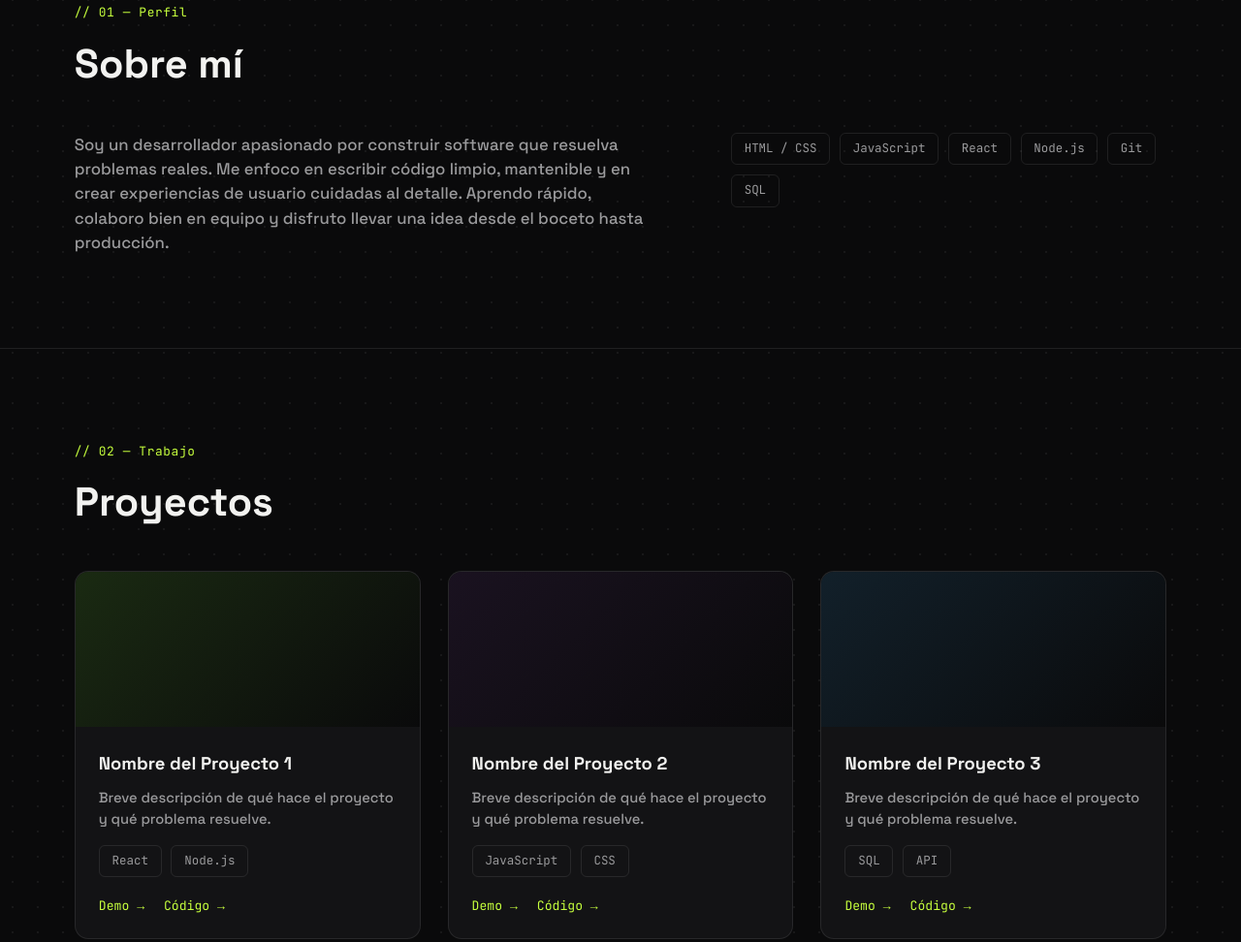
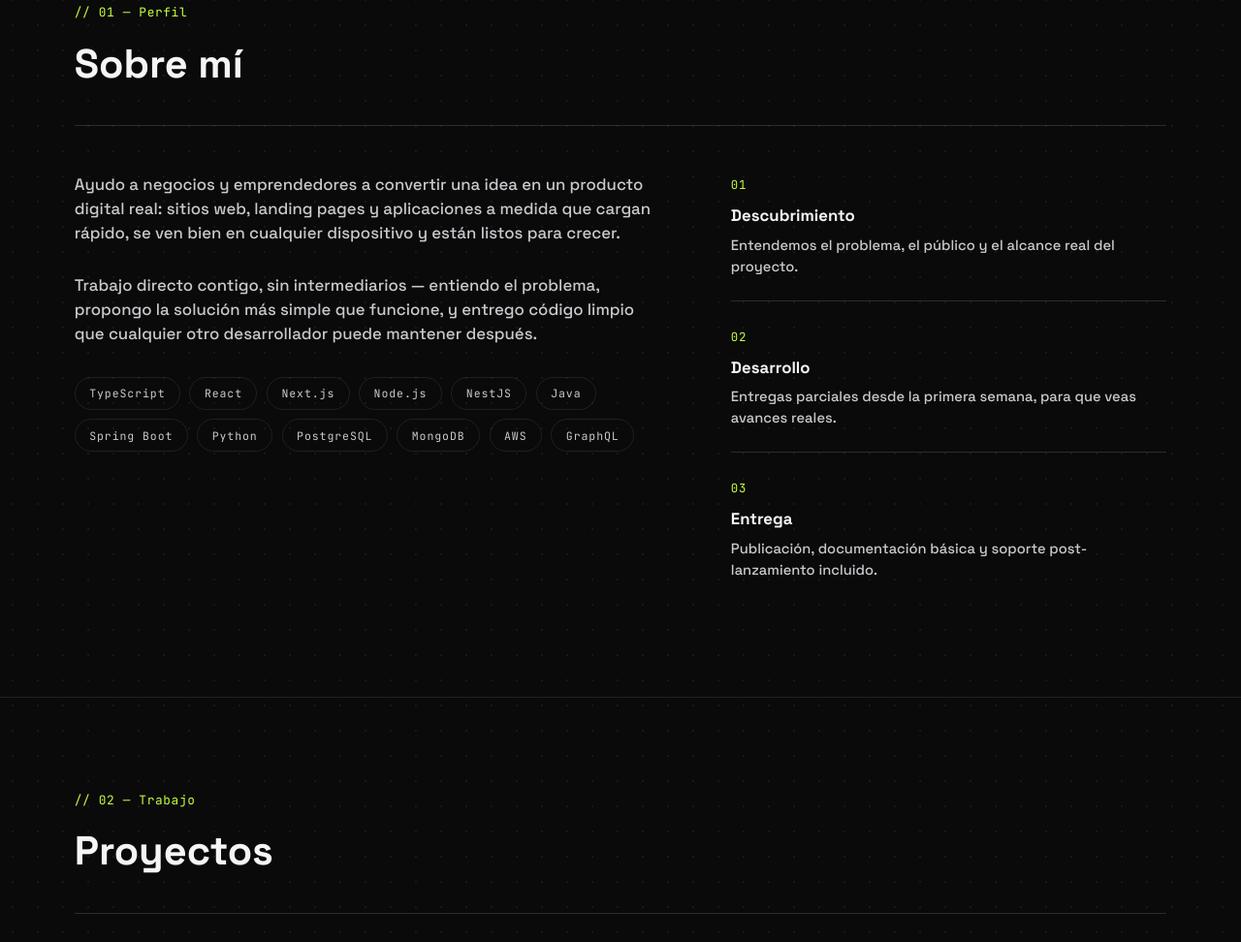
Before and after one commit to nobodywhois0/portfolio, a plain HTML site: page index.html in a window 1280 px wide. Shown: the part 897-1869 px from the top of the page at 97% size. Drawn offline with Linux system fonts and the light colour scheme.

Commit message:
style: improve contrast, refine about section, and update tag styling

```diff
--- a/index.html
+++ b/index.html
@@ -63,22 +63,53 @@
   <section class="about" id="about">
     <p class="section-label">// 01 — Perfil</p>
     <h2 class="section-title">Sobre mí</h2>
+    <hr class="divider">
 
     <div class="about-grid">
-      <p class="about-text">
-        Soy un desarrollador apasionado por construir software que resuelva problemas reales.
-        Me enfoco en escribir código limpio, mantenible y en crear experiencias de usuario
-        cuidadas al detalle. Aprendo rápido, colaboro bien en equipo y disfruto llevar una
-        idea desde el boceto hasta producción.
-      </p>
+      <div class="about-copy">
+        <p class="about-text">
+          Ayudo a negocios y emprendedores a convertir una idea en un producto digital real:
+          sitios web, landing pages y aplicaciones a medida que cargan rápido, se ven bien en
+          cualquier dispositivo y están listos para crecer.
+        </p>
+        <p class="about-text">
+          Trabajo directo contigo, sin intermediarios — entiendo el problema, propongo la
+          solución más simple que funcione, y entrego código limpio que cualquier otro
+          desarrollador puede mantener después.
+        </p>
 
-      <div class="skills">
-        <span class="tag">HTML / CSS</span>
-        <span class="tag">JavaScript</span>
-        <span class="tag">React</span>
-        <span class="tag">Node.js</span>
-        <span class="tag">Git</span>
-        <span class="tag">SQL</span>
+        <div class="skills">
+          <span class="tag">TypeScript</span>
+          <span class="tag">React</span>
+          <span class="tag">Next.js</span>
+          <span class="tag">Node.js</span>
+          <span class="tag">NestJS</span>
+          <span class="tag">Java</span>
+          <span class="tag">Spring Boot</span>
+          <span class="tag">Python</span>
+          <span class="tag">PostgreSQL</span>
+          <span class="tag">MongoDB</span>
+          <span class="tag">AWS</span>
+          <span class="tag">GraphQL</span>
+        </div>
+      </div>
+
+      <div class="process">
+        <div class="process-step">
+          <span class="process-number">01</span>
+          <h3>Descubrimiento</h3>
+          <p>Entendemos el problema, el público y el alcance real del proyecto.</p>
+        </div>
+        <div class="process-step">
+          <span class="process-number">02</span>
+          <h3>Desarrollo</h3>
+          <p>Entregas parciales desde la primera semana, para que veas avances reales.</p>
+        </div>
+        <div class="process-step">
+          <span class="process-number">03</span>
+          <h3>Entrega</h3>
+          <p>Publicación, documentación básica y soporte post-lanzamiento incluido.</p>
+        </div>
       </div>
     </div>
   </section>
@@ -86,6 +117,7 @@
   <section class="projects" id="projects">
     <p class="section-label">// 02 — Trabajo</p>
     <h2 class="section-title">Proyectos</h2>
+    <hr class="divider">
 
     <div class="project-grid">
 
--- a/styles.css
+++ b/styles.css
@@ -1,9 +1,9 @@
 :root {
   --bg: #0a0a0b;
   --bg-alt: #101012;
-  --text: #f2f2f0;
-  --text-dim: #9a9a9c;
-  --text-faint: #5c5c5e;
+  --text: #f5f5f5;
+  --text-dim: #cacace;
+  --text-faint: #93939a;
   --accent: #c6ff3d;
   --border: rgba(255, 255, 255, 0.09);
   --card: #131315;
@@ -49,7 +49,13 @@ img { max-width: 100%; display: block; }
 .section-title {
   font-size: clamp(1.8rem, 4vw, 2.6rem);
   font-weight: 700;
-  margin-bottom: 2.5rem;
+  margin-bottom: 2rem;
+}
+
+.divider {
+  border: none;
+  border-top: 1px solid rgba(255, 255, 255, 0.14);
+  margin: 0 0 3rem;
 }
 
 .site-header {
@@ -270,6 +276,41 @@ section {
   font-size: 1.05rem;
   max-width: 56ch;
 }
+.about-text + .about-text {
+  margin-top: 1.75rem;
+}
+
+.about-copy .skills {
+  margin-top: 2rem;
+}
+
+.process {
+  display: flex;
+  flex-direction: column;
+}
+.process-step {
+  padding: 1.5rem 0;
+  border-top: 1px solid rgba(255, 255, 255, 0.14);
+}
+.process-step:first-child {
+  border-top: none;
+  padding-top: 0;
+}
+.process-number {
+  font-family: var(--font-mono);
+  font-size: 0.78rem;
+  color: var(--accent);
+  letter-spacing: 0.05em;
+}
+.process-step h3 {
+  font-size: 1.05rem;
+  font-weight: 700;
+  margin: 0.5rem 0 0.4rem;
+}
+.process-step p {
+  color: var(--text-dim);
+  font-size: 0.92rem;
+}
 
 .skills {
   display: flex;
@@ -278,10 +319,11 @@ section {
 }
 .tag {
   font-family: var(--font-mono);
-  font-size: 0.78rem;
-  padding: 0.4rem 0.8rem;
+  font-size: 0.72rem;
+  letter-spacing: 0.08em;
+  padding: 0.45rem 0.9rem;
   border: 1px solid var(--border);
-  border-radius: 6px;
+  border-radius: 999px;
   color: var(--text-dim);
 }
 
```
